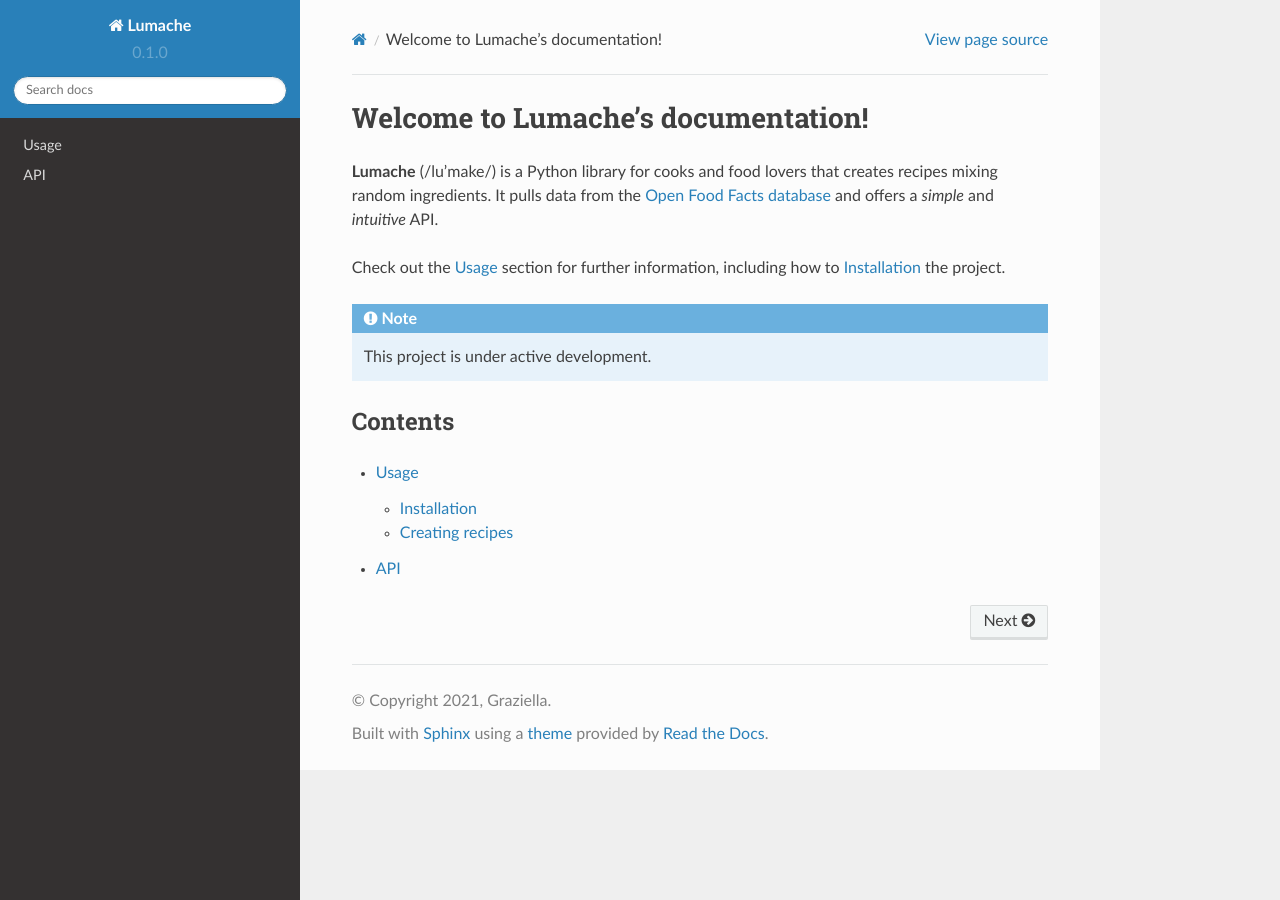
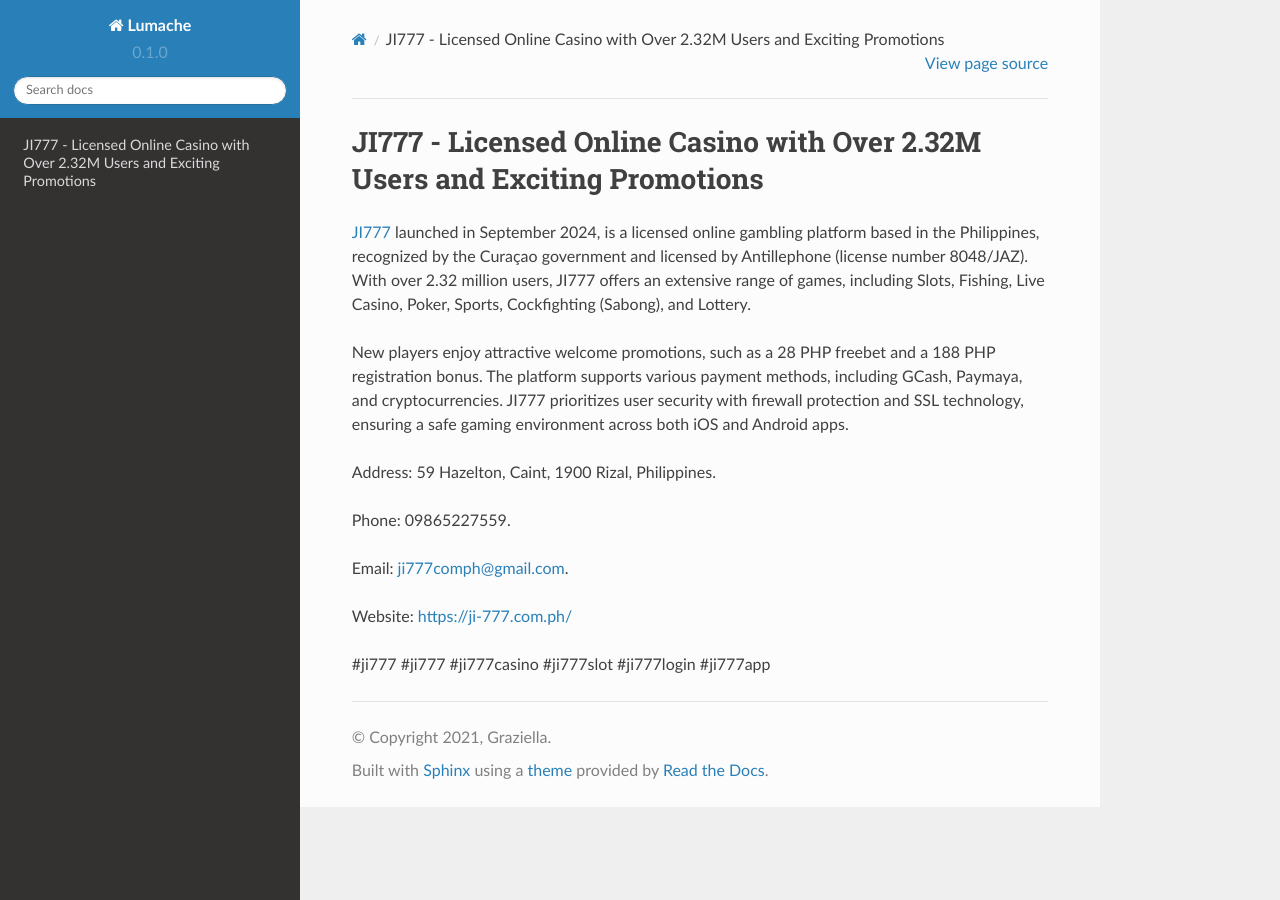
Before and after one commit to luongchanvien962/ji777comph, a Sphinx documentation site: the page built from docs/source/index.rst, in a window 1280 px wide. Built offline with Sphinx 7.4.7 and the Read the Docs theme 2.0.0, drawn with Linux system fonts in a browser that asks for light colours.

Commit message:
Update index.rst

```diff
--- a/docs/source/index.rst
+++ b/docs/source/index.rst
@@ -1,22 +1,16 @@
-Welcome to Lumache's documentation!
+JI777 - Licensed Online Casino with Over 2.32M Users and Exciting Promotions
 ===================================
 
-**Lumache** (/lu'make/) is a Python library for cooks and food lovers
-that creates recipes mixing random ingredients.
-It pulls data from the `Open Food Facts database <https://world.openfoodfacts.org/>`_
-and offers a *simple* and *intuitive* API.
+`JI777 <https://ji-777.com.ph/>`_ launched in September 2024, is a licensed online gambling platform based in the Philippines, recognized by the Curaçao government and licensed by Antillephone (license number 8048/JAZ). With over 2.32 million users, JI777 offers an extensive range of games, including Slots, Fishing, Live Casino, Poker, Sports, Cockfighting (Sabong), and Lottery.
 
-Check out the :doc:`usage` section for further information, including
-how to :ref:`installation` the project.
+New players enjoy attractive welcome promotions, such as a 28 PHP freebet and a 188 PHP registration bonus. The platform supports various payment methods, including GCash, Paymaya, and cryptocurrencies. JI777 prioritizes user security with firewall protection and SSL technology, ensuring a safe gaming environment across both iOS and Android apps.
 
-.. note::
+Address: 59 Hazelton, Caint, 1900 Rizal, Philippines.
 
-   This project is under active development.
+Phone: 09865227559.
 
-Contents
---------
+Email: ji777comph@gmail.com.
 
-.. toctree::
+Website: https://ji-777.com.ph/
 
-   usage
-   api
+#ji777 #ji777 #ji777casino #ji777slot #ji777login #ji777app
```
